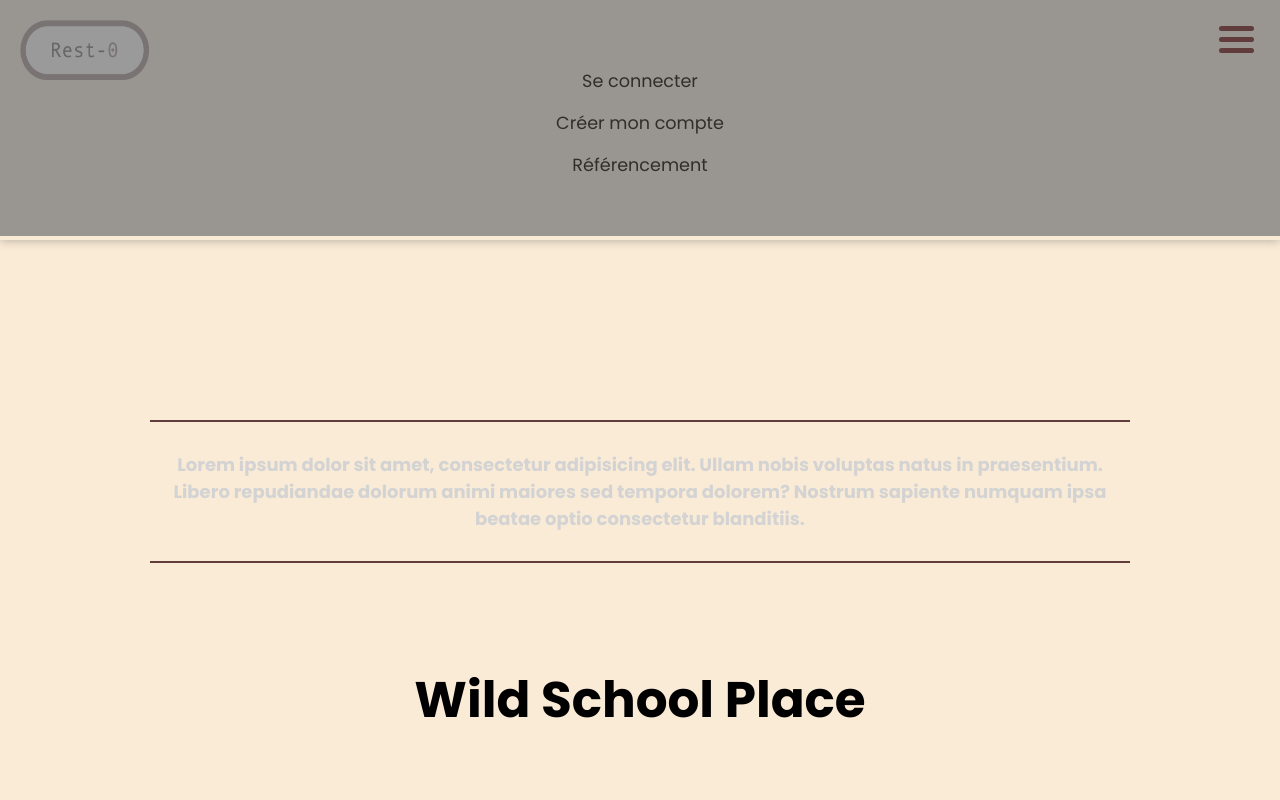
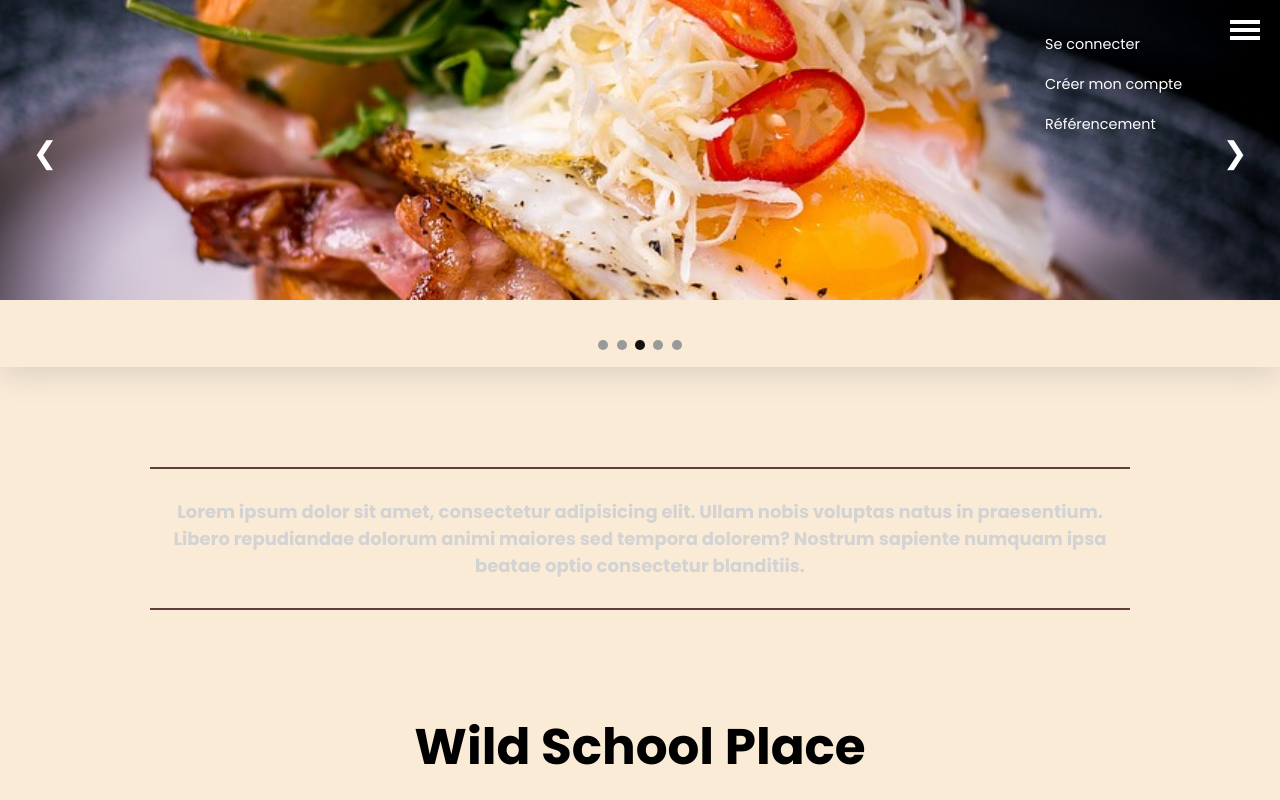
Before and after one commit to WildCodeSchool-2023-09/JS-RemoteFR-jurascripts-P1-FNAC, a plain HTML site: page index.html in a window 1280 px wide. Shown: the top 800 px of the page. Drawn offline with Linux system fonts and the light colour scheme.

Commit message:
carrousel and burger menu

```diff
--- a/index.html
+++ b/index.html
@@ -1,24 +1,21 @@
 <!DOCTYPE html>
 <html lang="zxx">
   <head>
-    <meta charset="UTF-8">
-    <meta name="viewport" content="width=device-width, initial-scale=1.0">
-    <link rel="stylesheet" href="style.css">
-    <link rel="preconnect" href="https://fonts.googleapis.com" >
-    <link rel="preconnect" href="https://fonts.gstatic.com" crossorigin >
+    <meta charset="UTF-8" />
+    <meta name="viewport" content="width=device-width, initial-scale=1.0" />
+    <link rel="stylesheet" href="style.css" />
+    <link rel="preconnect" href="https://fonts.googleapis.com" />
+    <link rel="preconnect" href="https://fonts.gstatic.com" crossorigin />
     <link
       href="https://fonts.googleapis.com/css2?family=Poppins:ital,wght@0,100;0,200;0,300;0,400;0,500;0,600;0,700;0,800;0,900;1,100;1,200;1,300;1,400;1,500;1,600;1,700;1,800;1,900&display=swap"
       rel="stylesheet"
-    >
+    />
     <title>Rest-0</title>
   </head>
 
   <body>
     <header>
-      <span class="logo"><img src="./assets/img/logo.png" alt="logo"></span>
-
       <nav class="side_burger active" id="menu">
-        <a href="#" class="close" id="btnClose">×</a>
         <ul>
           <li><a href="">Se connecter</a></li>
           <li><a href="">Créer mon compte</a></li>
@@ -26,18 +23,59 @@
         </ul>
       </nav>
 
-        <a href="#" id="btnOpen">
+      <div class="brgr_container" id="btnOpen">
         <span class="burger_icon">
           <span></span>
           <span></span>
           <span></span>
         </span>
-        </a>
-
-      <div id="carousel">
-      <div id="carouselPano"></div>
-        <img src="assets/img/chevron2.png" class="bouton" id="g" alt="chevron gauche" >
-        <img src="assets/img/chevron2.png" class="bouton" id="d" alt="chevron droit">
+      </div>
+      <div class="slide-container">
+        <div class="custom-slider fade">
+          <img
+            class="slide-img"
+            src="./assets/img/carousel1.jpg"
+            alt="img carrousel"
+          />
+        </div>
+        <div class="custom-slider fade">
+          <img
+            class="slide-img"
+            src="./assets/img/carousel2.jpg"
+            alt="img carrousel"
+          />
+        </div>
+        <div class="custom-slider fade">
+          <img
+            class="slide-img"
+            src="./assets/img/carousel3.jpg"
+            alt="img carrousel"
+          />
+        </div>
+        <div class="custom-slider fade">
+          <img
+            class="slide-img"
+            src="./assets/img/carousel4.jpg"
+            alt="img carrousel"
+          />
+        </div>
+        <div class="custom-slider fade">
+          <img
+            class="slide-img"
+            src="./assets/img/carousel5.jpg"
+            alt="img carrousel"
+          />
+        </div>
+        <a id="prevOn" class="prev" onclick="plusSlides(-1)">❮</a>
+        <a id="nextOf" class="next" onclick="plusSlides(1)">❯</a>
+      </div>
+      <br />
+      <div class="slide-dot">
+        <span class="dot" onclick="currentSlide(1)"></span>
+        <span class="dot" onclick="currentSlide(2)"></span>
+        <span class="dot" onclick="currentSlide(3)"></span>
+        <span class="dot" onclick="currentSlide(4)"></span>
+        <span class="dot" onclick="currentSlide(5)"></span>
       </div>
     </header>
 
@@ -45,21 +83,23 @@
       <article>
         <h4>
           Lorem ipsum dolor sit amet, consectetur adipisicing elit. Ullam nobis
-        voluptas natus in praesentium. Libero repudiandae dolorum animi maiores
-        sed tempora dolorem? Nostrum sapiente numquam ipsa beatae optio
-        consectetur blanditiis.
+          voluptas natus in praesentium. Libero repudiandae dolorum animi
+          maiores sed tempora dolorem? Nostrum sapiente numquam ipsa beatae
+          optio consectetur blanditiis.
         </h4>
       </article>
 
       <h1>Wild School Place</h1>
 
       <div class="filter_searchBar">
-        <span id="filterButton"><img src="./assets/img/filtre3.png" alt="filters"></span>
+        <span id="filterButton"
+          ><img src="./assets/img/filtre3.png" alt="filters"
+        /></span>
         <input
           type="text"
           placeholder="Recherchez votre restaurant préféré ..."
           id="searchBar"
-        >
+        />
       </div>
 
       <!--FILTRES VERSION DESKTOP-->
@@ -81,12 +121,14 @@
           <option value="5&15">Entre 5€ et 15€</option>
           <option value="15&30">Entre 15€ et 30€</option>
           <option value="30&50">Entre 30€ et 50€</option>
-        <option value="infinite">Qu'est-ce que je vais faire de tout cet osseil ?</option>
+          <option value="infinite">
+            Qu'est-ce que je vais faire de tout cet osseil ?
+          </option>
         </select>
       </div>
 
       <section class="rest_container">
-       <img src="./assets/img/mcdo.png" alt="photo resto">
+        <img src="./assets/img/mcdo.png" alt="photo resto" />
         <div class="titleNote">
           <h2>Resto 1</h2>
           <div class="note">4,7<span class="star">★</span></div>
@@ -105,7 +147,7 @@
       </section>
 
       <section class="rest_container">
-        <img src="./assets/img/mcdo.png" alt="photo resto">
+        <img src="./assets/img/mcdo.png" alt="photo resto" />
         <div class="titleNote">
           <h2>Resto 1</h2>
           <div class="note">4,7<span class="star">★</span></div>
@@ -124,7 +166,7 @@
       </section>
 
       <section class="rest_container">
-        <img src="./assets/img/mcdo.png" alt="photo resto">
+        <img src="./assets/img/mcdo.png" alt="photo resto" />
         <div class="titleNote">
           <h2>Resto 1</h2>
           <div class="note">4,7<span class="star">★</span></div>
@@ -143,7 +185,7 @@
       </section>
 
       <section class="rest_container">
-        <img src="./assets/img/mcdo.png" alt="photo resto">
+        <img src="./assets/img/mcdo.png" alt="photo resto" />
         <div class="titleNote">
           <h2>Resto 1</h2>
           <div class="note">4,7<span class="star">★</span></div>
@@ -162,7 +204,7 @@
       </section>
 
       <section class="rest_container">
-        <img src="./assets/img/mcdo.png" alt="photo resto">
+        <img src="./assets/img/mcdo.png" alt="photo resto" />
         <div class="titleNote">
           <h2>Resto 1</h2>
           <div class="note">4,7<span class="star">★</span></div>
@@ -181,7 +223,7 @@
       </section>
 
       <section class="rest_container">
-        <img src="./assets/img/mcdo.png" alt="photo resto">
+        <img src="./assets/img/mcdo.png" alt="photo resto" />
         <div class="titleNote">
           <h2>Resto 1</h2>
           <div class="note">4,7<span class="star">★</span></div>
@@ -200,7 +242,7 @@
       </section>
 
       <section class="rest_container">
-        <img src="./assets/img/mcdo.png" alt="photo resto">
+        <img src="./assets/img/mcdo.png" alt="photo resto" />
         <div class="titleNote">
           <h2>Resto 1</h2>
           <div class="note">4,7<span class="star">★</span></div>
@@ -219,7 +261,7 @@
       </section>
 
       <section class="rest_container">
-        <img src="./assets/img/mcdo.png" alt="photo resto">
+        <img src="./assets/img/mcdo.png" alt="photo resto" />
         <div class="titleNote">
           <h2>Resto 1</h2>
           <div class="note">4,7<span class="star">★</span></div>
@@ -239,14 +281,28 @@
     </main>
 
     <footer>
-      <span><a href="">A propos de nous</a></span>
-      <span><a href="">Conditions Générales</a></span>
-      <span><a href=""> Réseaux sociaux</a></span>
+      <div class="info">
         <ul>
-        <li><a href="Instagram"><img src="./assets/img/insta.png" alt="logo"></a></li>
-        <li><a href="Facebook"><img src="./assets/img/fb4.png" alt="logo"></a></li>
-        <li><a href="X"><img src="./assets/img/X.png" alt="logo"></a></li>
+          <li><a href="">A propos de nous</a></li>
+          <li><a href="">Conditions Générales</a></li>
+          <li><a href=""> Réseaux sociaux</a></li>
         </ul>
+      </div>
+      <div class="socialMedia">
+        <ul>
+          <li>
+            <a href="Instagram"
+              ><img src="./assets/img/insta.png" alt="logo"
+            /></a>
+          </li>
+          <li>
+            <a href="Facebook"><img src="./assets/img/fb4.png" alt="logo" /></a>
+          </li>
+          <li>
+            <a href="X"><img src="./assets/img/X.png" alt="logo" /></a>
+          </li>
+        </ul>
+      </div>
 
       <h6>&copy; 2023 FNAC</h6>
     </footer>
--- a/script.js
+++ b/script.js
@@ -1,46 +1,63 @@
-/*CARROUSEL*/
-document.body.onload = function () {
-  nbrImg = 6;
-  p = 0;
-  carouselPano = document.getElementById("carouselPano");
-  leftButton = document.getElementById("g");
-  rightButton = document.getElementById("d");
+//** Nouveau carrousel */
 
-  carouselPano.style.width = 100 * nbrImg + "vw";
-  for (i = 1; i <= nbrImg; i++) {
-    divCar = document.createElement("div");
-    divCar.className = "photo";
-    divCar.style.backgroundImage = "url('assets/img/carousel" + i + ".jpg')";
-    carouselPano.appendChild(divCar);
-  }
+let slideIndex = 1;
+showSlides(slideIndex);
 
-  leftButton.onclick = function () {
-    if (p > -nbrImg + 1) p--;
-    carouselPano.style.transform = "translate(" + p * 100 + "vw)";
-    carouselPano.style.transition = "all 0.8s ease";
-  };
-  rightButton.onclick = function () {
-    if (p < 0) p++;
-    carouselPano.style.transform = "translate(" + p * 100 + "vw)";
-    carouselPano.style.transition = "all 0.8s ease";
-  };
-};
-
-/*MENU BURGER*/
-let side_burger = document.getElementById("menu");
-let btnOpen = document.getElementById("btnOpen");
-let btnClose = document.getElementById("btnClose");
-
-
-function openNav() {
-  side_burger.classList.add("active");
-  side_burger.style.position = "fixed";
+//*diapo suivant
+function plusSlides(n) {
+  showSlides((slideIndex += n));
 }
 
-function closeNav() {
-  side_burger.classList.remove("active");
-  side_burger.style.position = "absolute";
+//*diapo actuel
+function currentSlide(n) {
+  showSlides((slideIndex = n));
+}
+//*affichage diapo
+function showSlides(n) {
+  let i;
+  const slides = document.getElementsByClassName("custom-slider");
+  const dots = document.getElementsByClassName("dot");
+  if (n > slides.length) {
+    slideIndex = 1;
+  }
+  if (n < 1) {
+    slideIndex = slides.length;
+  }
+  for (i = 0; i < slides.length; i++) {
+    slides[i].style.display = "none";
+  }
+  for (i = 0; i < dots.length; i++) {
+    dots[i].className = dots[i].className.replace(" active", "");
+  }
+  slides[slideIndex - 1].style.display = "block";
+  dots[slideIndex - 1].className += " active";
 }
 
-btnOpen.onclick = openNav;
-btnClose.onclick = closeNav;
+//** ajout de setInterval pour faire défiler automatiquement les diapos toutes les secondes.
+
+let isBurgerMenuOpen = false;
+setInterval(() => {
+  if (!isBurgerMenuOpen) {
+    plusSlides(1);
+  }
+}, 2000);
+
+//**MENU BURGER*/
+
+function burgerToggle() {
+  const menu = document.getElementById("menu");
+  menu.classList.toggle("active");
+  isBurgerMenuOpen = !isBurgerMenuOpen;
+}
+
+document.getElementById("btnOpen").addEventListener("click", burgerToggle);
+
+//*remove
+// const sideBurger = document.getElementById("menu");
+// const slideContainer = document.querySelector(".slide-container");
+
+// if (isBurgerMenuOpen == true) {
+//   document.body.addEventListener("click", () => {
+//     sideBurger.classList.remove("active");
+//   });
+// }
--- a/style.css
+++ b/style.css
@@ -7,148 +7,203 @@ article {
   box-sizing: border-box;
 }
 header {
-  height: 40vh;
-  width: 100vw;
+  /* height: 40vh; */
+  /* width: 100vw; */
   padding-bottom: 10px;
   position: relative;
+  box-shadow: rgba(100, 100, 111, 0.2) 0px 7px 29px 0px;
 }
 body {
   font-family: Poppins, sans-serif;
   margin: 0;
 }
 
-/*CARROUSEL*/
-#carousel {
-  width: 100vw;
-  height: 30vh;
+/** CARROUSEL**/
+.custom-slider {
+  display: none;
+}
+.slide-container {
+  /* max-width: 800px; */
+  position: relative;
+  margin: auto;
+}
+/* position: fixed;
 top: 0;
 left: 0;
-  border: none;
-  box-shadow: 0 0 10px rgba(0, 0, 0, 0.3);
+width: 100%;
+height: 100%;
+z-index: -1; */
+.prev,
+.next {
+  cursor: pointer;
   position: absolute;
-  overflow: hidden;
-  z-index: 1;
+  top: 50%;
+  transform: translateY(-50%);
+  width: 60px;
+  height: 60px;
+  display: flex;
+  align-items: center;
+  justify-content: center;
+  border-radius: 50%;
+  color: white;
+  font-size: 30px;
+  background-color: rgba(0, 0, 0, 0);
+  transition: background-color 0.6s ease;
 }
-#carouselPano {
-  margin: auto;
-  width: 100vw;
-  height: auto;
-  z-index: 1;
+.prev {
+  left: 15px;
 }
-.photo {
-  width: 100vw;
-  height: 30vh;
-  margin: 0;
+.next {
+  right: 15px;
+}
+.prev:hover,
+.next:hover {
+  background-color: rgba(0, 0, 0, 0.5);
+}
+.slide-text {
+  position: absolute;
+  color: #ffffff;
+  font-size: 15px;
+  padding: 15px;
+  bottom: 15px;
+  width: 100%;
+  text-align: center;
+}
+.slide-index {
+  color: #ffffff;
+  font-size: 13px;
+  padding: 15px;
+  position: absolute;
+  top: 0;
+}
+.slide-img {
+  width: 100%;
+  height: 300px;
+  object-fit: cover;
+  object-position: center;
+  z-index: -1;
+}
+.slide-dot {
+  text-align: center;
+}
+.dot {
+  cursor: pointer;
+  height: 10px;
+  width: 10px;
+  margin: 0 2px;
+  background-color: #999999;
+  border-radius: 50%;
   display: inline-block;
-  background-size: cover;
-  z-index: 1;
+  transition: background-color 0.6s ease;
 }
-.bouton {
-  position: absolute;
-  width: 35px;
-  cursor: pointer;
-  top: 125px;
-  background-color: none;
+.active,
+.dot:hover {
+  background-color: #111111;
 }
-#g {
-  left: 0;
+.fade {
+  animation-name: fade;
+  animation-duration: 1s;
+}
+@keyframes fade {
+  from {
     opacity: 0.5;
-  transform: rotate(0deg);
-  }
-#d {
-  right: 0;
-  opacity: 0.5;
-  transform: rotate(180deg);
-  }
-#g:hover {
-  transform: rotate(0deg) scale(1.1);
-  opacity: 1;
-  color: antiquewhite;
-  }
-#d:hover {
-  transform: rotate(180deg) scale(1.1);
-  opacity: 1;
-  color: antiquewhite;
   }
 
-/*LOGO DU SITE*/
+  to {
+    opacity: 1;
+  }
+}
+/**fin nouveau carrousel**/
+
+/**LOGO DU SITE*/
 .logo img {
-  position: relative;
-  width: 130px;
+  /* position: relative; */
+  /* width: 130px; */
   height: 60px;
-  margin: 20px;
+  /* margin: 20px; */
+  cursor: pointer;
+  /* z-index: 2; */
+}
+
+/** Menu burger */
+.side_burger {
+  position: fixed;
+  top: 0;
+  right: -250px;
+  width: 250px;
+  height: 100%;
+  background-color: #333;
+  transition: right 0.4s ease-in-out;
+  background: transparent;
+  z-index: 2;
+  display: flex;
+}
+
+.side_burger.active {
+  right: 0;
+}
+
+.side_burger ul {
+  list-style: none;
+  padding: 0;
+}
+
+.side_burger li {
+  margin: 15px;
+}
+.side_burger li:hover {
+  transform: scale(1.1);
+  transition: 0.4s cubic-bezier(0.45, 0.05, 0.55, 0.95);
+  color: #613c3c;
+}
+
+.side_burger a {
+  text-decoration: none;
+  color: #fff;
+  font-size: 0.9rem;
+}
+
+.brgr_container {
+  position: fixed;
+  top: 20px;
+  right: 20px;
   cursor: pointer;
   z-index: 2;
 }
 
-/*MENU BURGER*/
-#menu {
-  height: 22vh;
-  width: 100vw;
-  position: absolute;
-  top: 0;
- /* right: -1500px;*/
-  background-color: none;
-  padding-top: 60px;
-  transition: right 0.5s ease;
-  }/*links*/
-.side_burger a {
-  padding: 8px;
-  font-size: 25px;
-  color: black;
-  /* font-weight: 800; */
+.burger_icon {
   display: block;
-  transition: 0.3s;
-  font-size: 1.1rem;
-  text-decoration: none;
-  text-align: center;
-  }
-.side_burger > a {
-  position: fixed;
-  color: #818181;
-  }
-.side_burger a:hover {
-  transform: scale(1.4);
-  font-weight: bold;
-  color: #613c3c;
-  }
-.side_burger ul {
-  padding: 0;
-  margin: 0;
-  }
-.side_burger ul li {
-  list-style: none;
-  }
-/* active */
-.side_burger.active {
-  right: 0;
-  z-index: 2;
-  opacity: 0.8;
-  background-color: #818181;
-  }
-.side_burger .close {
-  position: absolute;
-  top: 0;
-  left: 25px;
-  font-size: 40px;
-  }
-/* burger_icon */
-.burger_icon span {
-  display: block;
-  width: 35px;
-  height: 5px;
-  background: #613c3c;
-  margin: 6px;
-  border-radius: 10px;
-  }
-#btnOpen {
-  z-index: 2;
-  position: absolute;
-  top: 20px;
-  right: 20px;
+  width: 30px;
+  height: 20px;
+  position: relative;
 }
 
-/*DESCRIPTION DU SITE*/
+.burger_icon span {
+  position: absolute;
+  height: 4px;
+  width: 100%;
+  background: #fff;
+  transition: 0.4s;
+}
+
+.burger_icon span:nth-child(1) {
+  top: 0;
+}
+
+.burger_icon span:nth-child(2) {
+  top: 8px;
+}
+
+.burger_icon span:nth-child(3) {
+  top: 16px;
+}
+.active span {
+  position: absolute;
+}
+/* .active span:nth-child(1)
+.active span:nth-child(2)
+.active span:nth-child(3) */
+/**DESCRIPTION DU SITE*/
 article {
   padding: 5px;
   margin: 30px;
@@ -162,7 +217,7 @@ article {
   }
 }
 
-/*TITRE PRINCIPAL*/
+/**TITRE PRINCIPAL*/
 h1 {
   text-align: center;
   margin-bottom: 30px;
@@ -170,7 +225,7 @@ h1 {
   font-weight: bold;
 }
 
-/*FILTRES DE RECHERCHE*/
+/**FILTRES DE RECHERCHE*/
 .filter_searchBar {
   display: flex;
   justify-content: space-around;
@@ -183,7 +238,9 @@ h1 {
   margin-right: 5%;
   padding-top: 6px;
 }
-label, select, option {
+label,
+select,
+option {
   visibility: hidden;
 }
 #searchBar {
@@ -197,7 +254,7 @@ label, select, option {
   margin-right: auto;
 }
 
-/*RUBRIQUE DU RESTAURANT*/
+/**RUBRIQUE DU RESTAURANT*/
 section {
   display: flex;
   flex-direction: column;
@@ -219,7 +276,7 @@ section img {
   padding-left: 20px;
 }
 .titleNote h2 {
-  margin-left:0 auto;
+  margin-left: 0 auto;
 }
 #star {
   color: gold;
@@ -250,8 +307,7 @@ section p {
   padding-left: 20px;
 }
 
-
-/*BOUTON DE RESERVATION*/
+/**BOUTON DE RESERVATION*/
 .btn2 {
   --size: 30px;
   position: relative;
@@ -308,19 +364,19 @@ section p {
   transform: translateX(15px);
 }
 
-
-/*FOOTER*/
+/**FOOTER**/
 footer {
   background-color: black;
   color: white;
-  width: 100%;
+  /* width: 100%; */
   height: auto;
   margin: auto;
   display: flex;
   flex-direction: column;
   align-items: flex-start;
-  padding: 10px;
+  /* padding: 10px; */
   text-align: center;
+  margin-bottom: 3px;
 }
 footer ul li {
   list-style: none;
@@ -335,12 +391,10 @@ footer h6 {
   margin: 0;
 }
 
+/**MEDIA QUERIES**/
 
-
-/*MEDIA QUERIES*/
-
-/* DESKTOP */  @media screen and (min-width: 768px) {
-
+/* *DESKTOP **/
+@media screen and (min-width: 768px) {
   /*DESKTOP - DESCRIPTION DU SITE*/
   article {
     padding: 5px;
@@ -349,7 +403,7 @@ article {
     text-align: center;
   }
 
-/*DESKTOP - TITRE PRINCIPAL*/
+  /**DESKTOP - TITRE PRINCIPAL*/
   h1 {
     text-align: center;
     font-size: 50px;
@@ -357,7 +411,7 @@ h1 {
     margin-bottom: 100px;
   }
 
-/* DESKTOP - FILTRES DE RECHERCHE*/
+  /** DESKTOP - FILTRES DE RECHERCHE*/
   #filterButton {
     visibility: hidden;
   }
@@ -367,16 +421,20 @@ h1 {
     justify-content: center;
     margin-bottom: 50px;
   }
-label, select, option {
+  label,
+  select,
+  option {
     display: block;
     visibility: visible;
     min-height: 20px;
   }
-#filterType, #filterPrice {
+  #filterType,
+  #filterPrice {
     margin-right: 50px;
     height: 20px;
   }
-.desktopFilters label, .desktopFilters select {
+  .desktopFilters label,
+  .desktopFilters select {
     margin-right: 10px;
   }
   .desktopFilters option {
@@ -388,7 +446,7 @@ margin-right: 10px;
     transform: translateX(-50%);
   }
 
-  /*DESKTOP - RUBRIQUE DU RESTAURANT*/
+  /**DESKTOP - RUBRIQUE DU RESTAURANT*/
   section {
     display: block;
     max-width: 100%;
@@ -433,7 +491,7 @@ section .bottomCard {
     margin-bottom: 100px;
   }
 
-/*DESKTOP - BOUTON DE RESERVATION*/
+  /**DESKTOP - BOUTON DE RESERVATION*/
   .btn2 {
     --size: 30px;
     position: relative;
@@ -491,5 +549,6 @@ section .bottomCard {
   }
 }
 
-/* PRINTER */  @media print {
+/** PRINTER */
+@media print {
 }
```
Lines whose indentation alone changed are shown as unchanged.
